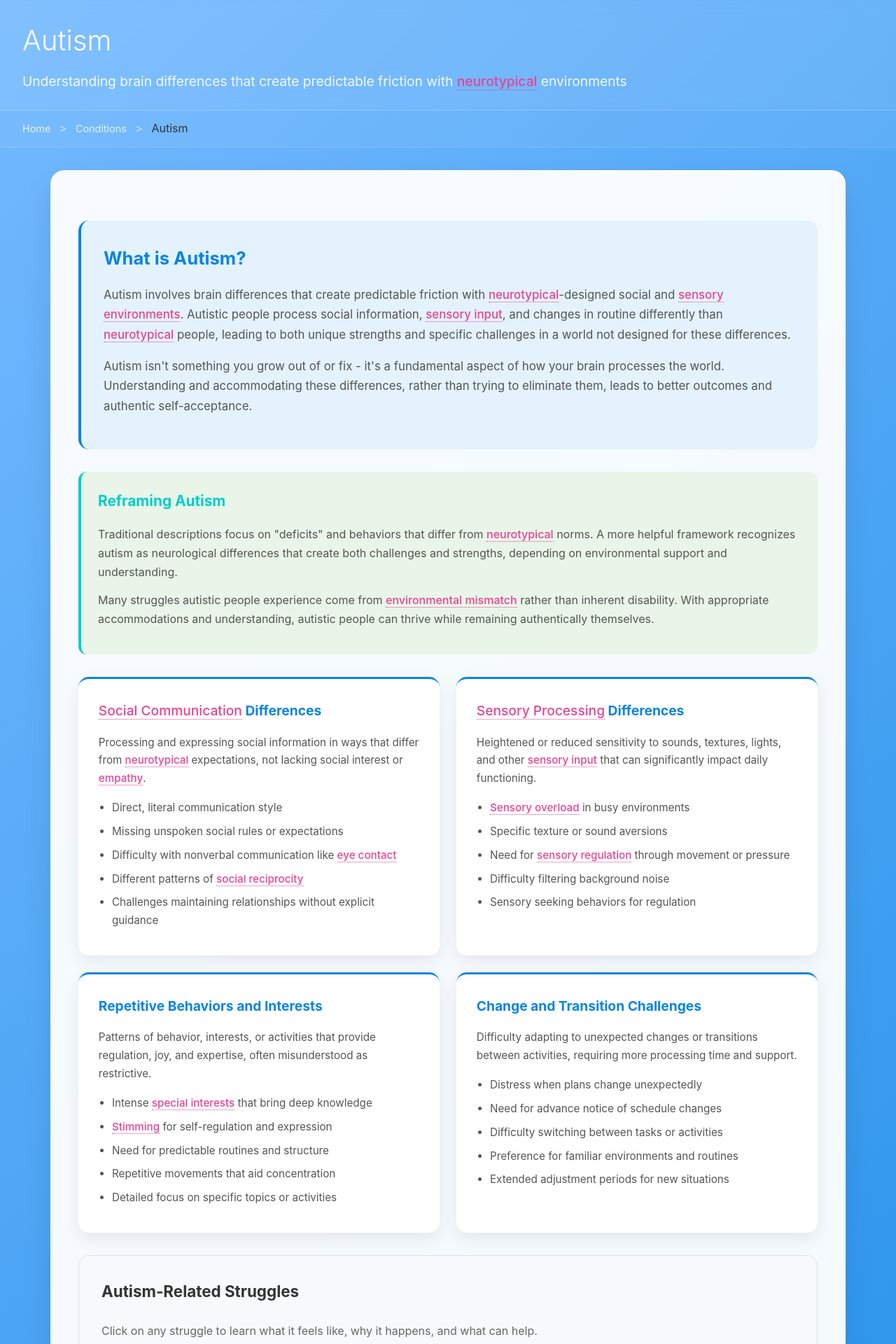
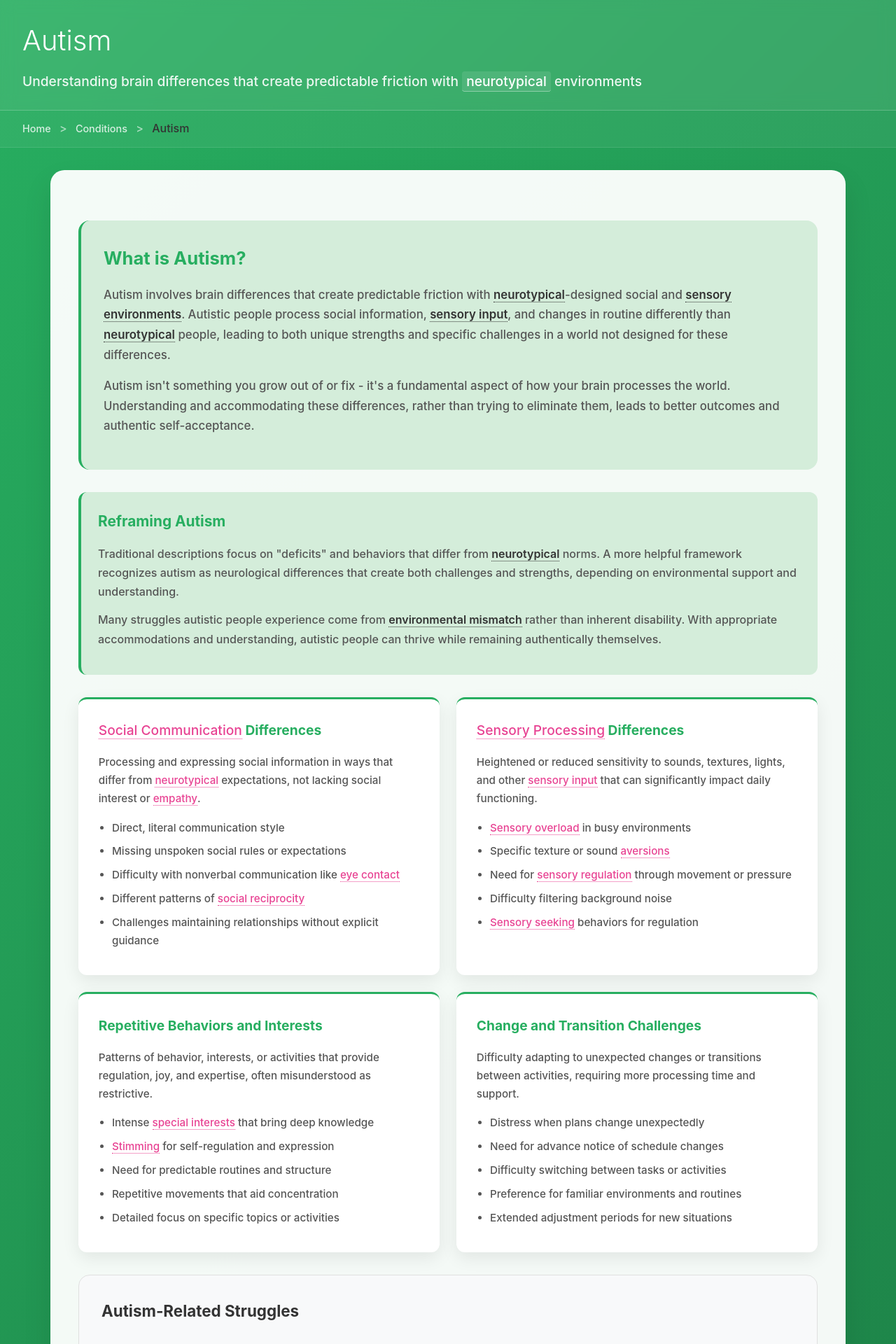
Before and after one commit to neurodivergent-survival-guide/neurodivergent-survival-guide, a Jekyll site: the page built from conditions/autism.html, in a window 1280 px wide. Shown: the top 1920 px of the page at 70% size. Built offline with Jekyll 4.4.1, drawn with Linux system fonts in a browser that asks for light colours; some of the changed text lies outside the part shown.

Commit message:
Update autism.html

```diff
--- a/conditions/autism.html
+++ b/conditions/autism.html
@@ -12,7 +12,8 @@ title: "Autism"
 
     body {
         font-family: -apple-system, BlinkMacSystemFont, 'Segoe UI', Roboto, sans-serif;
-        background: linear-gradient(135deg, #74b9ff 0%, #0984e3 100%);
+        font-weight: 500;
+        background: linear-gradient(135deg, #27ae60 0%, #196f3d 100%);
         color: #333;
         min-height: 100vh;
         line-height: 1.7;
@@ -77,15 +78,15 @@ title: "Autism"
     }
 
     .condition-intro {
-        background: #e3f2fd;
+        background: #d4edda;
         padding: 2rem;
-        border-radius: 15px;
+        border-radius: 16px;
         margin: 2rem 0;
-        border-left: 4px solid #0984e3;
+        border-left: 4px solid #27ae60;
     }
 
     .condition-intro h2 {
-        color: #0984e3;
+        color: #27ae60;
         margin-bottom: 1rem;
         font-size: 1.6rem;
     }
@@ -97,15 +98,15 @@ title: "Autism"
     }
 
     .reframe-box {
-        background: #e8f5e8;
+        background: #d4edda;
         padding: 1.5rem;
         border-radius: 12px;
         margin: 2rem 0;
-        border-left: 4px solid #00cec9;
+        border-left: 4px solid #27ae60;
     }
 
     .reframe-box h3 {
-        color: #00cec9;
+        color: #27ae60;
         margin-bottom: 1rem;
         font-size: 1.3rem;
     }
@@ -130,14 +131,14 @@ title: "Autism"
 
     .characteristic-card {
         background: white;
-        border-radius: 15px;
+        border-radius: 12px;
         padding: 1.8rem;
         box-shadow: 0 8px 25px rgba(0, 0, 0, 0.08);
-        border-top: 3px solid #0984e3;
+        border-top: 3px solid #27ae60;
     }
 
     .characteristic-card h4 {
-        color: #0984e3;
+        color: #27ae60;
         margin-bottom: 1rem;
         font-size: 1.2rem;
     }
@@ -161,7 +162,7 @@ title: "Autism"
     .struggles-section {
         background: #f8f9fa;
         padding: 2rem;
-        border-radius: 15px;
+        border-radius: 16px;
         margin: 2rem 0;
         border: 1px solid #e0e0e0;
     }
@@ -181,11 +182,11 @@ title: "Autism"
     .struggle-link {
         background: white;
         padding: 1rem 1.2rem;
-        border-radius: 10px;
+        border-radius: 8px;
         text-decoration: none;
         color: #333;
         transition: all 0.3s ease;
-        border-left: 3px solid #0984e3;
+        border-left: 3px solid #27ae60;
         box-shadow: 0 2px 8px rgba(0, 0, 0, 0.05);
         min-height: 44px;
         display: flex;
@@ -195,7 +196,7 @@ title: "Autism"
 
     .struggle-link:hover {
         transform: translateY(-2px);
-        box-shadow: 0 8px 25px rgba(0, 0, 0, 0.1);
+        box-shadow: 0 8px 25px rgba(0, 0, 0, 0.08);
         text-decoration: none;
         color: #333;
     }
@@ -236,7 +237,7 @@ title: "Autism"
         background: #74b9ff;
         color: white;
         padding: 0.5rem 1rem;
-        border-radius: 20px;
+        border-radius: 8px;
         font-size: 0.85rem;
         text-decoration: none;
         transition: all 0.3s ease;
@@ -266,20 +267,74 @@ title: "Autism"
         font-size: 1.3rem;
     }
 
+    /* Focus states for accessibility */
+    .struggle-link:focus,
+    .cross-cutting-link:focus,
+    .jargon:focus,
+    .breadcrumb a:focus {
+        outline: 2px solid #fff;
+        outline-offset: 2px;
+    }
+
+    /* Motion accessibility */
+    @media (prefers-reduced-motion: reduce) {
+        *, *::before, *::after {
+            animation-duration: 0.01ms !important;
+            animation-iteration-count: 1 !important;
+            transition-duration: 0.01ms !important;
+        }
+    }
+
+    /* Jargon styling - context-aware based on background */
     .jargon {
-        color: #e84393;
         text-decoration: none;
-        border-bottom: 1px dotted #e84393;
+        border-bottom: 1px dotted;
         position: relative;
         cursor: help;
         font-weight: 500;
     }
 
-    .jargon:hover {
+    /* Pink jargon for white backgrounds */
+    .content-card .jargon,
+    .characteristic-card .jargon,
+    .struggles-section .jargon {
+        color: #e84393;
+        border-bottom-color: #e84393;
+    }
+
+    .content-card .jargon:hover,
+    .characteristic-card .jargon:hover,
+    .struggles-section .jargon:hover {
         color: #fd79a8;
         border-bottom-color: #fd79a8;
     }
 
+    /* Bold black jargon for colored backgrounds */
+    .condition-intro .jargon,
+    .reframe-box .jargon,
+    .co-occurring .jargon {
+        color: #333;
+        font-weight: 600;
+        border-bottom-color: #333;
+    }
+
+    /* White jargon for gradient backgrounds only */
+    .header .jargon,
+    .breadcrumb .jargon {
+        color: white;
+        border-bottom-color: rgba(255, 255, 255, 0.7);
+        background: rgba(255, 255, 255, 0.1);
+        padding: 2px 6px;
+        border-radius: 4px;
+    }
+
+    .header .jargon:hover,
+    .breadcrumb .jargon:hover {
+        background: rgba(255, 255, 255, 0.2);
+        border-bottom-color: white;
+    }
+
+    /* Auto-sizing tooltips */
     .tooltip {
         visibility: hidden;
         opacity: 0;
@@ -327,7 +382,22 @@ title: "Autism"
         }
     }
 
+    /* Mobile-specific tooltip positioning */
     @media (max-width: 768px) {
+        .tooltip {
+            position: fixed !important;
+            bottom: 20px !important;
+            left: 20px !important;
+            right: 20px !important;
+            transform: none !important;
+            max-width: none !important;
+            width: auto !important;
+        }
+
+        .tooltip::after {
+            display: none !important;
+        }
+
         .header {
             padding: 1rem;
         }
@@ -381,21 +451,6 @@ title: "Autism"
             justify-content: center;
             text-align: center;
         }
-
-        .tooltip {
-            position: fixed;
-            bottom: 20px;
-            left: 20px;
-            right: 20px;
-            max-width: none;
-            width: auto;
-            transform: none;
-            border-radius: 12px;
-        }
-
-        .tooltip::after {
-            display: none;
-        }
     }
 
     @media (max-width: 480px) {
@@ -418,6 +473,12 @@ title: "Autism"
         .characteristic-card {
             padding: 1.2rem;
         }
+
+        .tooltip {
+            left: 10px !important;
+            right: 10px !important;
+            bottom: 10px !important;
+        }
     }
 </style>
 
@@ -435,16 +496,17 @@ title: "Autism"
 </div>
 
 <div class="container">
+    <main role="main" id="main-content">
         <div class="content-card">
             <div class="condition-intro">
-            <h2>What is Autism?</h2>
+                <h2 id="what-is-autism">What is Autism?</h2>
                 <p>Autism involves brain differences that create predictable friction with <a class="jargon">neurotypical<span class="tooltip">People whose brains develop and function in ways that align with societal expectations and norms</span></a>-designed social and <a class="jargon">sensory environments<span class="tooltip">Physical spaces and social contexts that include various sensory inputs like sounds, lights, textures, and social expectations</span></a>. Autistic people process social information, <a class="jargon">sensory input<span class="tooltip">Information received through the senses like sight, sound, touch, smell, taste, and body position</span></a>, and changes in routine differently than <a class="jargon">neurotypical<span class="tooltip">People whose brains develop and function in ways that align with societal expectations and norms</span></a> people, leading to both unique strengths and specific challenges in a world not designed for these differences.</p>
 
                 <p>Autism isn't something you grow out of or fix - it's a fundamental aspect of how your brain processes the world. Understanding and accommodating these differences, rather than trying to eliminate them, leads to better outcomes and authentic self-acceptance.</p>
             </div>
 
             <div class="reframe-box">
-            <h3>Reframing Autism</h3>
+                <h3 id="reframing-autism">Reframing Autism</h3>
                 <p>Traditional descriptions focus on "deficits" and behaviors that differ from <a class="jargon">neurotypical<span class="tooltip">People whose brains develop and function in ways that align with societal expectations and norms</span></a> norms. A more helpful framework recognizes autism as neurological differences that create both challenges and strengths, depending on environmental support and understanding.</p>
 
                 <p>Many struggles autistic people experience come from <a class="jargon">environmental mismatch<span class="tooltip">When environments are designed for neurotypical brains without considering neurodivergent needs</span></a> rather than inherent disability. With appropriate accommodations and understanding, autistic people can thrive while remaining authentically themselves.</p>
@@ -468,10 +530,10 @@ title: "Autism"
                     <p>Heightened or reduced sensitivity to sounds, textures, lights, and other <a class="jargon">sensory input<span class="tooltip">Information received through the senses like sight, sound, touch, smell, taste, and body position</span></a> that can significantly impact daily functioning.</p>
                     <ul>
                         <li><a class="jargon">Sensory overload<span class="tooltip">When the brain receives more sensory information than it can process, leading to overwhelm and distress</span></a> in busy environments</li>
-                    <li>Specific texture or sound aversions</li>
+                        <li>Specific texture or sound <a class="jargon">aversions<span class="tooltip">Strong negative reactions to specific sensory inputs that feel uncomfortable or distressing</span></a></li>
                         <li>Need for <a class="jargon">sensory regulation<span class="tooltip">Strategies to help the nervous system maintain an optimal level of alertness and calm</span></a> through movement or pressure</li>
                         <li>Difficulty filtering background noise</li>
-                    <li>Sensory seeking behaviors for regulation</li>
+                        <li><a class="jargon">Sensory seeking<span class="tooltip">Actively pursuing specific sensory experiences for regulation or pleasure</span></a> behaviors for regulation</li>
                     </ul>
                 </div>
 
@@ -500,8 +562,8 @@ title: "Autism"
                 </div>
             </div>
 
-        <div class="struggles-section">
-            <h3>Autism-Related Struggles</h3>
+            <div class="struggles-section" role="region" aria-labelledby="struggles-heading">
+                <h3 id="struggles-heading">Autism-Related Struggles</h3>
                 <p style="margin-bottom: 1.5rem; color: #666;">Click on any struggle to learn what it feels like, why it happens, and what can help.</p>
 
                 <div class="struggles-grid">
@@ -606,7 +668,7 @@ title: "Autism"
                 <p>Autism frequently appears alongside other <a class="jargon">neurodivergent<span class="tooltip">Brain differences that create distinct patterns of thinking, processing, and behavior</span></a> conditions and mental health challenges. Understanding these connections can help you get comprehensive support:</p>
                 <ul>
                     <li><strong>ADHD:</strong> Many autistic people also have ADHD, sharing <a class="jargon">executive function<span class="tooltip">The brain's management system that handles planning, organization, time management, task initiation, and follow-through</span></a> and <a class="jargon">attention regulation<span class="tooltip">The brain's ability to direct and sustain focus where you want it, when you want it</span></a> challenges</li>
-                <li><strong>Anxiety disorders:</strong> Social anxiety, generalized anxiety, and specific phobias are common</li>
+                    <li><strong><a class="jargon">Anxiety disorders<span class="tooltip">Conditions involving excessive worry, fear, or physical anxiety symptoms</span></a>:</strong> Social anxiety, generalized anxiety, and specific phobias are common</li>
                     <li><strong>Depression:</strong> Often develops from years of misunderstanding, <a class="jargon">masking<span class="tooltip">Camouflaging natural neurodivergent behaviors and responses to appear more neurotypical</span></a>, or social rejection</li>
                     <li><strong>OCD:</strong> Repetitive behaviors and need for certainty can overlap with OCD patterns</li>
                     <li><strong>Eating disorders:</strong> <a class="jargon">Sensory issues<span class="tooltip">Difficulties processing sensory information that can make certain textures, sounds, or environments uncomfortable or overwhelming</span></a> with food textures and restrictive eating patterns</li>
@@ -614,14 +676,15 @@ title: "Autism"
                 </ul>
             </div>
 
-        <div style="background: #e3f2fd; padding: 1.5rem; border-radius: 12px; margin: 2rem 0; border-left: 4px solid #0984e3;">
-            <h3 style="color: #0984e3; margin-bottom: 1rem; font-size: 1.3rem;">Related Resources</h3>
+            <div style="background: #d4edda; padding: 1.5rem; border-radius: 12px; margin: 2rem 0; border-left: 4px solid #27ae60;">
+                <h3 style="color: #27ae60; margin-bottom: 1rem; font-size: 1.3rem;">Related Resources</h3>
                 <div style="display: flex; flex-direction: column; gap: 0.5rem;">
-                <a href="{{ '/glossary/social-communication.html' | relative_url }}" style="color: #0984e3; text-decoration: none;">Social Communication →</a>
-                <a href="{{ '/glossary/sensory-processing.html' | relative_url }}" style="color: #0984e3; text-decoration: none;">Sensory Processing →</a>
-                <a href="{{ '/glossary/emotional-regulation.html' | relative_url }}" style="color: #0984e3; text-decoration: none;">Emotional Regulation →</a>
-                <a href="{{ '/glossary/inertia-transitions.html' | relative_url }}" style="color: #0984e3; text-decoration: none;">Inertia and Transitions →</a>
+                    <a href="{{ '/glossary/social-communication.html' | relative_url }}" style="color: #27ae60; text-decoration: none;">Social Communication →</a>
+                    <a href="{{ '/glossary/sensory-processing.html' | relative_url }}" style="color: #27ae60; text-decoration: none;">Sensory Processing →</a>
+                    <a href="{{ '/glossary/emotional-regulation.html' | relative_url }}" style="color: #27ae60; text-decoration: none;">Emotional Regulation →</a>
+                    <a href="{{ '/glossary/inertia-transitions.html' | relative_url }}" style="color: #27ae60; text-decoration: none;">Inertia and Transitions →</a>
                 </div>
             </div>
         </div>
+    </main>
 </div>
```
Lines whose indentation alone changed are shown as unchanged.
